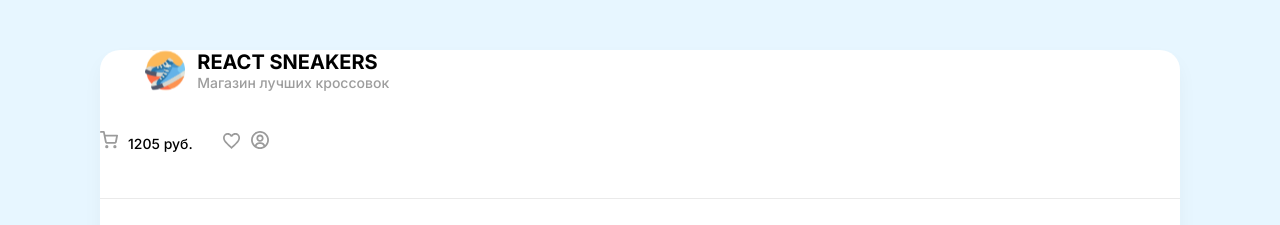
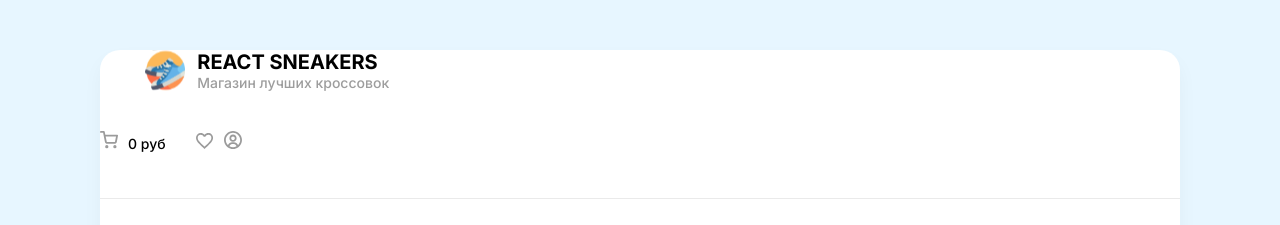
Before and after one commit to Viktror-INC/React-shoes, a React (Create React App) app: page / in a window 1280 px wide. Shown: the top 225 px of the page. Built offline with nearby package versions, Linux system fonts and the light colour scheme; no server answers.

Commit message:
update cart

```diff
--- a/src/App.js
+++ b/src/App.js
@@ -14,6 +14,7 @@ function App() {
     const [favoritesItems, setFavoritesItems] = React.useState([]); /* get and post items which in cart */
     const [searchText, setSearchText] = React.useState(''); /* input search */
     const [isLoading, setIsLoading] = React.useState(true); /*when website rendering we know download items or not*/
+    const [prices, setPrices] = React.useState();
 
 
     const onClickCart = () => {
@@ -40,13 +41,14 @@ function App() {
         tookData();
     }, []);
 
+
     /*Add item to cart*/
-    const onAddToCart = (obj) => {
+    const onAddToCart = async(obj) => {
         if (cartItems.find((item) => Number(item.id) === Number(obj.id))) {
             setCartItems(prevItem => prevItem.filter(objIn => Number(objIn.id) !== Number(obj.id)))
             axios.delete(`https://61092eb1d71b6700176397de.mockapi.io/cart/${obj.id}`);
         } else {
-            axios.post('https://61092eb1d71b6700176397de.mockapi.io/cart', obj);
+            await axios.post('https://61092eb1d71b6700176397de.mockapi.io/cart', obj);
             setCartItems(cartItems => [...cartItems, obj]);
         }
     }
@@ -125,7 +127,19 @@ function App() {
     }
     return (
         <AppContext.Provider
-            value={{items,setCartItems, cartItems, favoritesItems, isItemAdded, onAddToFavorite, addItemInCart, removeItemInCart, setCartOpened}}>
+            value={{
+                items,
+                setCartItems,
+                cartItems,
+                favoritesItems,
+                isItemAdded,
+                onAddToFavorite,
+                addItemInCart,
+                removeItemInCart,
+                setCartOpened,
+                prices,
+                setPrices
+            }}>
             <div className="App">
                 {cartOpened ? <DrawerCart onAddToCart={onAddToCart} onRemove={onRemoveFromCart} items={cartItems}
                                           onClickCart={onClickCart}/> : null}
--- a/src/components/Card/index.jsx
+++ b/src/components/Card/index.jsx
@@ -14,12 +14,12 @@ function Card({
                   isFavorite,
                   isLoading
               }) {
-    const {isItemAdded, onAddToFavorite} = React.useContext(AppContext);
+    const {isItemAdded, onAddToFavorite,prices} = React.useContext(AppContext);
     const [favorite, setFavorite] = React.useState(isFavorite);
     /*Add to cart on click plus*/
     const onClickPlus = () => {
         console.log(parent_id);
-        onPlus({parent_id,id, name, image, price, count})
+        onPlus({parent_id,id, name, image, price, count,prices})
     }
 
     /*Add to Favorite*/
--- a/src/components/DrawerCart.jsx
+++ b/src/components/DrawerCart.jsx
@@ -8,6 +8,8 @@ function DrawerCart({onClickCart, onRemove}) {
     const [isComplited, setIsComplited] = React.useState(false);
     const [orderId, setOrderId] = React.useState(null);
     const [isLoading, setIsLoading] = React.useState(true);
+
+    const totalPrice = cartItems.reduce((prevValue, currentValue) => Number(currentValue.price) + Number(prevValue) , 0);
 
     const delay = (ms) => new Promise((resolve) => setTimeout(resolve,ms));
 
@@ -63,12 +65,12 @@ function DrawerCart({onClickCart, onRemove}) {
                             <div className="total-price-wrap">
                                 <span className="total-title-price">Итого:</span>
                                 <span className="total-line"></span>
-                                <span className="total-price">21 498 руб.</span>
+                                <span className="total-price">{totalPrice} руб.</span>
                             </div>
                             <div className="other-price-wrap">
                                 <span className="total-title-price">Налог 5%:</span>
                                 <span className="total-line"></span>
-                                <span className="total-price">1074 руб.</span>
+                                <span className="total-price">{Math.round(totalPrice / 100 * 5)} руб.</span>
                             </div>
                             <button onClick={onClickOrder}>
                                 <span>Оформить заказ</span>
--- a/src/components/Header.jsx
+++ b/src/components/Header.jsx
@@ -1,7 +1,10 @@
 import React from 'react';
 import {Link} from "react-router-dom";
+import AppContext from "../context";
 
 function Header(props) {
+    const {cartItems} = React.useContext(AppContext);
+    const totalPrice = cartItems.reduce((prevValue, currentValue) => Number(currentValue.price) + Number(prevValue) , 0);
     return (
         <header>
             <div className="align-center d-flex">
@@ -16,7 +19,7 @@ function Header(props) {
                 </div>
                 <div className="header-right-side">
                     <img src="/img/header-right-items/cart.svg" alt=""/>
-                    <span onClick={props.onClickCart}>1205 руб.</span>
+                    <span onClick={props.onClickCart}>{totalPrice} руб</span>
                     <Link to="/favorites">
                         <img src="/img/header-right-items/heart.svg" alt=""/>
                     </Link>
```
